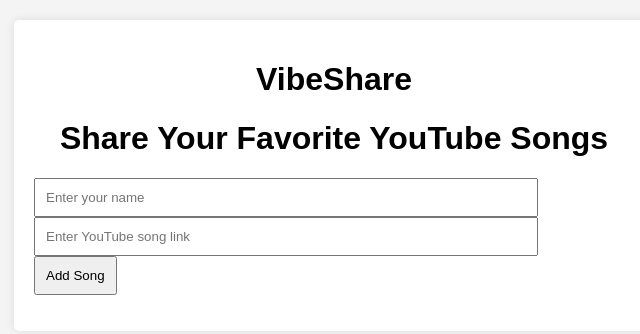
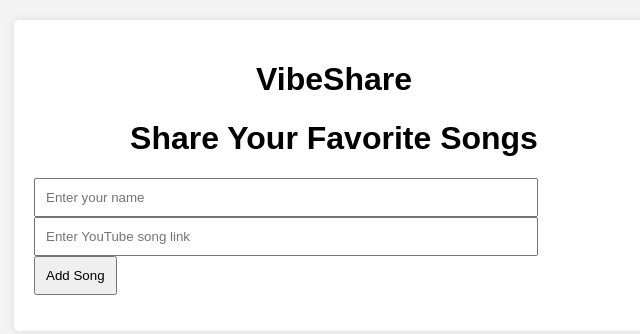
Before and after one commit to BishuSingh005/VibeShare, a plain HTML site: page index.html in a window 1280 px wide. Shown: the whole page, without its empty margins (306-946 px from the left). Drawn offline with Linux system fonts and the light colour scheme.

Commit message:
Update index.html
changing the name of  the page

```diff
--- a/index.html
+++ b/index.html
@@ -9,7 +9,7 @@
 <body>
     <div class="container">
         <h1>VibeShare</h1>
-        <h1>Share Your Favorite YouTube Songs</h1>
+        <h1>Share Your Favorite Songs</h1>
         <input type="text" id="userName" placeholder="Enter your name">
         <input type="text" id="songLink" placeholder="Enter YouTube song link">
         <button id="addSong">Add Song</button>
```
